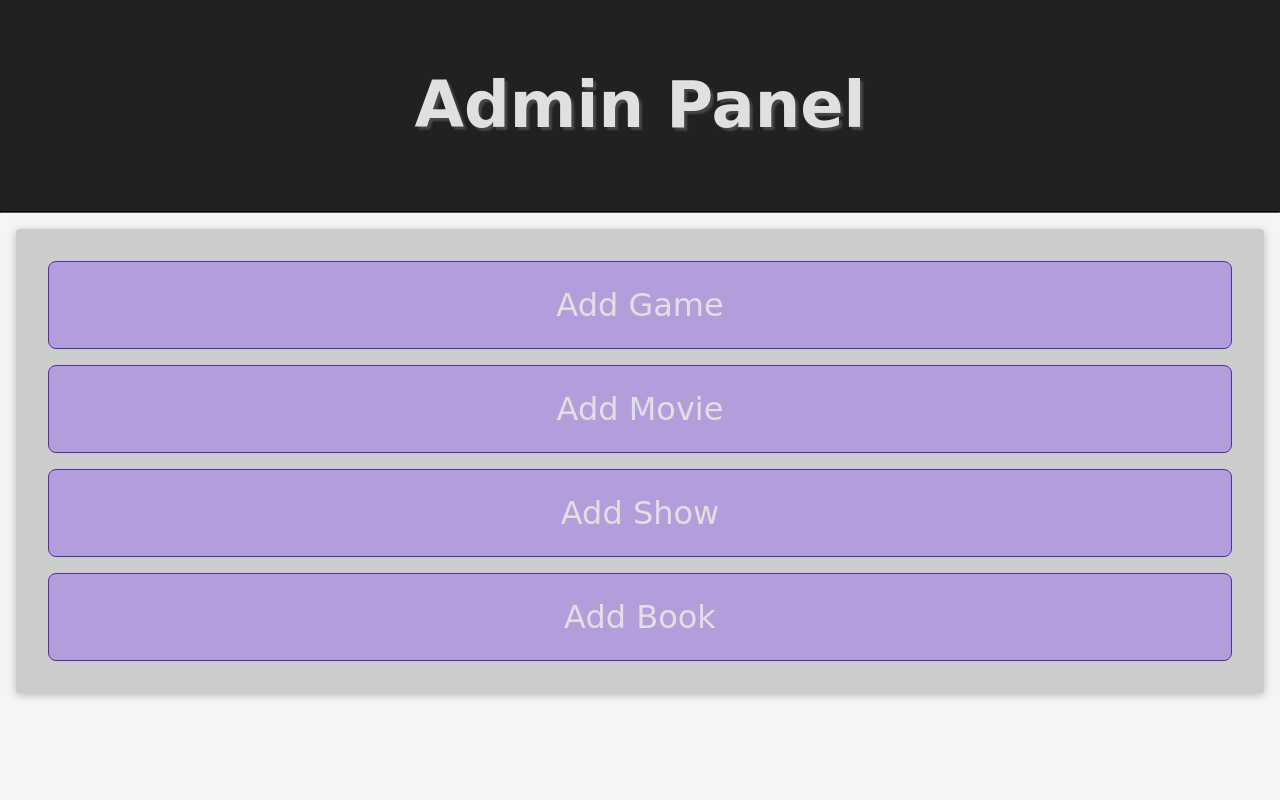
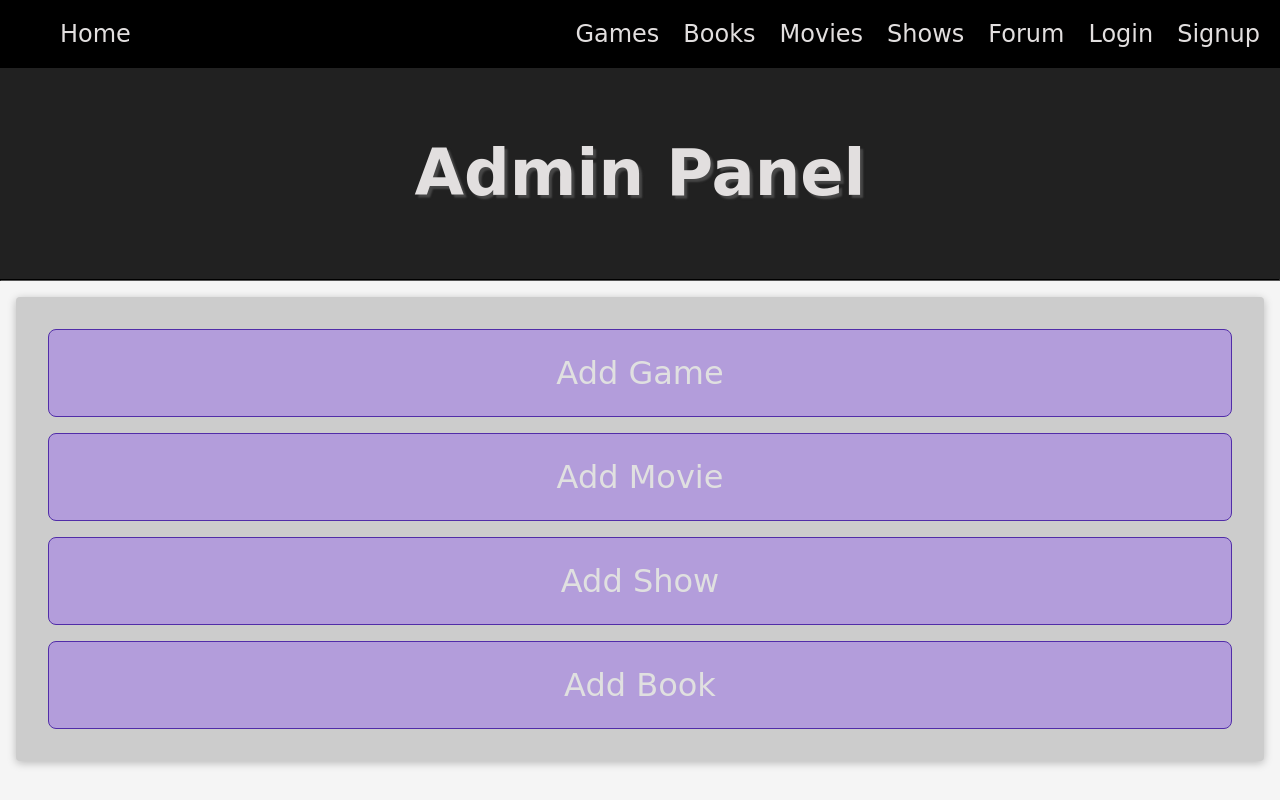
Before and after one commit to Kamal-M-Ali/CSCI-4370-Final-Project, a React (Create React App) app in the folder src/main/frontend/: page /admin in a window 1280 px wide. Built offline with nearby package versions, Linux system fonts and the light colour scheme.

Commit message:
added admin button to main page

```diff
--- a/src/main/frontend/src/Admin/AddBook.js
+++ b/src/main/frontend/src/Admin/AddBook.js
@@ -3,6 +3,7 @@ import { useNavigate } from 'react-router-dom';
 import { useState } from 'react';
 import axios from 'axios';
 import Card from '../Card';
+import Navigation from "../Navigation";
 
 export default function AddBook() {
     const navigate = useNavigate();
@@ -36,6 +37,7 @@ export default function AddBook() {
     }
 
     return (<>
+        <Navigation/>
         {(confirmOpen) ?
             <Card className='confirm-wnd'>
                 <h1>Book Added</h1>
--- a/src/main/frontend/src/Admin/AddGame.js
+++ b/src/main/frontend/src/Admin/AddGame.js
@@ -3,6 +3,7 @@ import { useNavigate } from 'react-router-dom';
 import { useState } from 'react';
 import axios from 'axios';
 import Card from '../Card';
+import Navigation from "../Navigation";
 
 export default function AddBook() {
     const navigate = useNavigate();
@@ -35,6 +36,7 @@ export default function AddBook() {
     }
 
     return (<>
+        <Navigation/>
         {(confirmOpen) ?
             <Card className='confirm-wnd'>
                 <h1>Game Added</h1>
--- a/src/main/frontend/src/Admin/AddMovie.js
+++ b/src/main/frontend/src/Admin/AddMovie.js
@@ -3,6 +3,7 @@ import { useNavigate } from 'react-router-dom';
 import { useState } from 'react';
 import axios from 'axios';
 import Card from '../Card';
+import Navigation from "../Navigation";
 
 export default function AddBook() {
     const navigate = useNavigate();
@@ -36,6 +37,7 @@ export default function AddBook() {
     }
 
     return (<>
+        <Navigation/>
         {(confirmOpen) ?
             <Card className='confirm-wnd'>
                 <h1>Movie Added</h1>
--- a/src/main/frontend/src/Admin/AddShow.js
+++ b/src/main/frontend/src/Admin/AddShow.js
@@ -3,6 +3,7 @@ import { useNavigate } from 'react-router-dom';
 import { useState } from 'react';
 import axios from 'axios';
 import Card from '../Card';
+import Navigation from "../Navigation";
 
 export default function AddBook() {
     const navigate = useNavigate();
@@ -39,6 +40,7 @@ export default function AddBook() {
     }
 
     return (<>
+        <Navigation/>
         {(confirmOpen) ?
             <Card className='confirm-wnd'>
                 <h1>Show Added</h1>
--- a/src/main/frontend/src/Admin/Admin.js
+++ b/src/main/frontend/src/Admin/Admin.js
@@ -1,10 +1,12 @@
 import './Admin.css';
 import { Link } from 'react-router-dom';
 import Card from '../Card';
+import Navigation from "../Navigation";
 
 export default function Admin() {
 
     return (<>
+        <Navigation/>
         <div className='banner'>
             <h1>Admin Panel</h1>
         </div>
--- a/src/main/frontend/src/Navigation.js
+++ b/src/main/frontend/src/Navigation.js
@@ -14,9 +14,17 @@ export default function Navigation(props)
 
     return (
         <div className='nav-bar'>
-            <p className='home-button'>
-                <Link className='nav-link' to='/'>Home</Link>
-            </p>
+            <ul>
+                <li key='home'>
+                    <Link className='nav-link' to='/'>Home</Link>
+                </li>
+                {loggedIn ?
+                    <li key='admin'>
+                        <Link className='nav-link' to='/admin'>Admin</Link>
+                    </li>
+                    : <li></li>}
+            </ul>
+
             <ul>
                 <li key='games'>
                     <Link className='nav-link' to='/games' state={{mediaType: 'game'}}>Games</Link>
```
